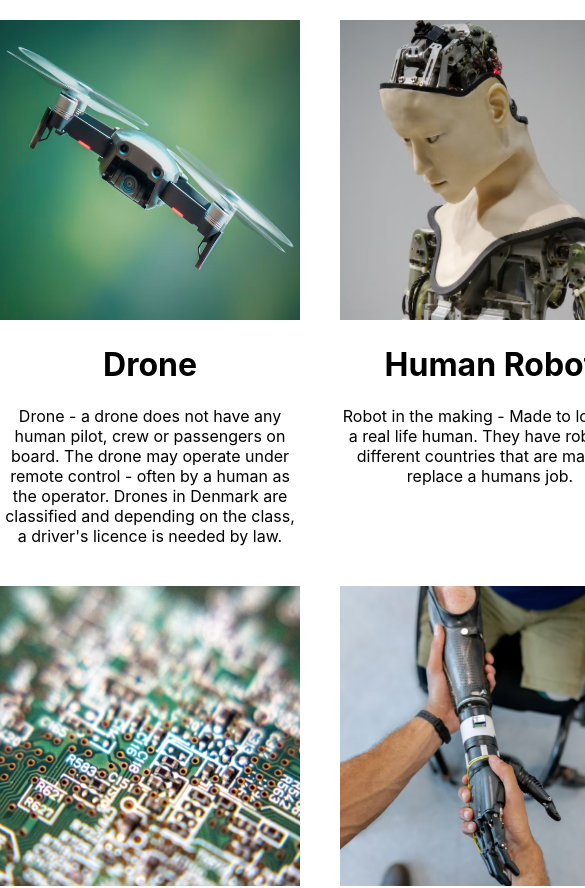
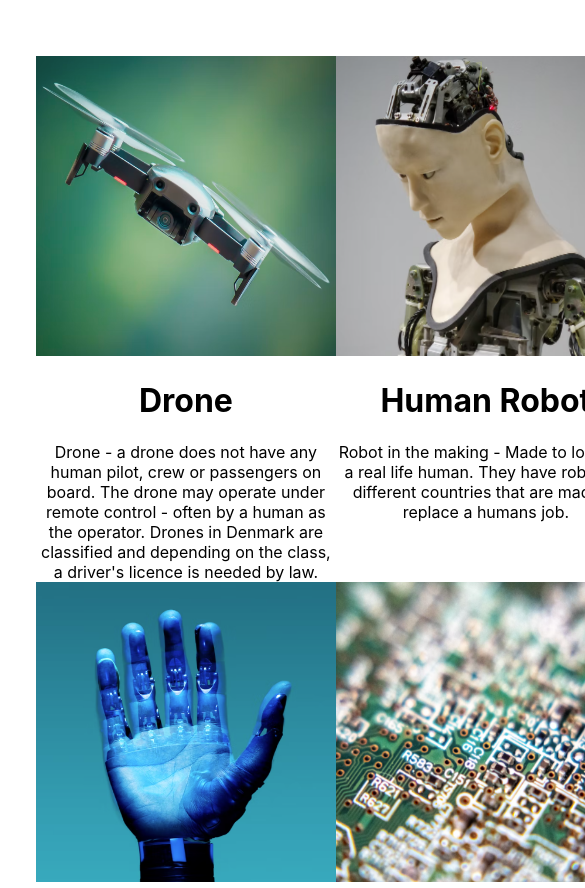
Before and after one commit to Josefine-Gm-Paaske/react-app, a React (Create React App) app: page / in a window 390 px wide. Shown: the top 888 px of the page, 585 px wide, since content can reach past the window. Built offline with nearby package versions, Linux system fonts and the light colour scheme.

Commit message:
Changes size as the Screen is bigger or smaller

```diff
--- a/src/POPOSList.css
+++ b/src/POPOSList.css
@@ -6,5 +6,12 @@
     margin-bottom: 20px;
     display: grid;
     grid-template-columns: 1fr 1fr 1fr;
-    grid-gap: 40px;
+    padding: 0.95cm;
   }
+
+  /* Smaller screens and tablets */
+@media only screen and (max-width: 960px) {
+	.POPOSList {
+		grid-template-columns: 1fr 1fr;
+	}
+}
```
